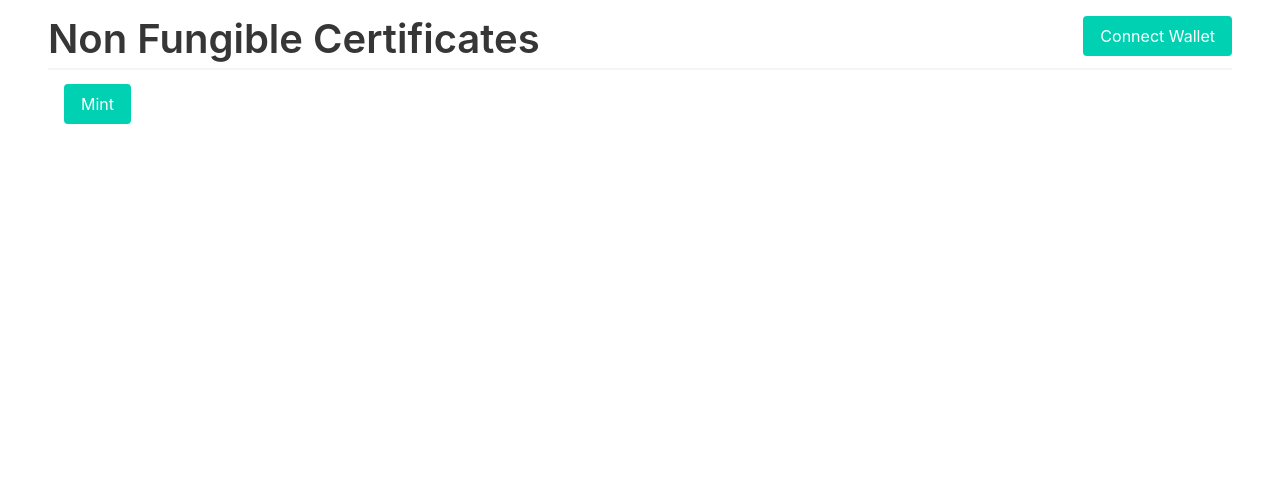
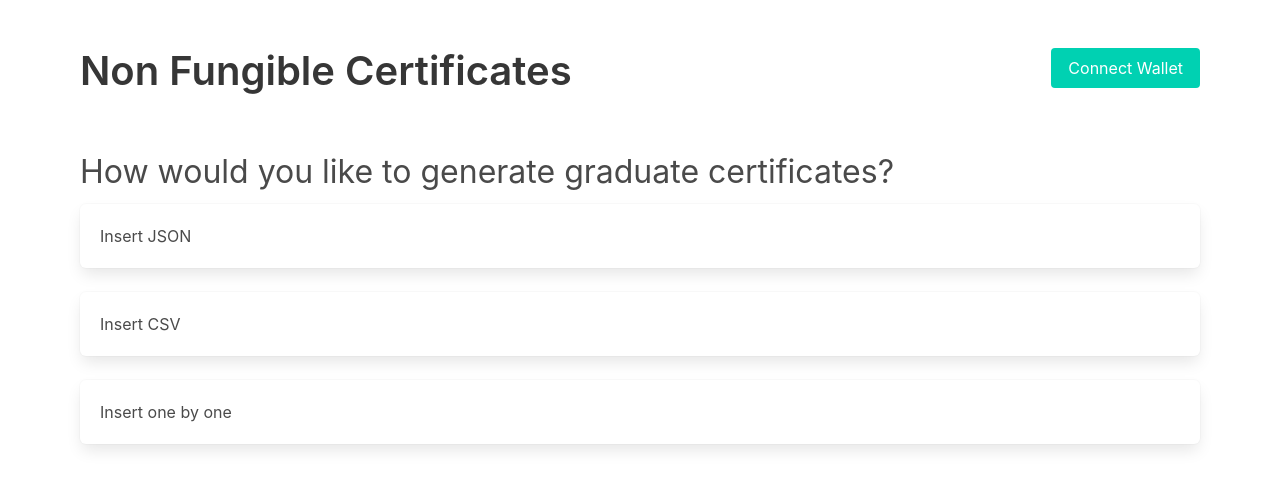
Before and after one commit to RaphaelNdonga/nfc, a Next.js app in the folder nfc/: page / in a window 1280 px wide. Shown: the top 488 px of the page. Built offline with nearby package versions, Linux system fonts and the light colour scheme.

Commit message:
ui changed to include inserting json, csv and one by one

```diff
--- a/nfc/pages/index.js
+++ b/nfc/pages/index.js
@@ -76,7 +76,7 @@ export default function Home() {
         <link rel="icon" href="/favicon.ico" />
       </Head>
       <main>
-        <div className='navbar m-4 has-shadow'>
+        <div className='navbar m-6'>
           <div className='navbar-brand'>
             <h1 className='title is-2'>Non Fungible Certificates</h1>
           </div>
@@ -86,8 +86,17 @@ export default function Home() {
           </div>
 
         </div>
-        <div className='container'>
-          <button className='button is-primary' onClick={mintCertificates}>Mint</button>
+        <div className='container m-6'>
+          <p className='is-size-3 mb-2'>How would you like to generate graduate certificates?</p>
+          <section className='box is-clickable'>
+            <p>Insert JSON</p>
+          </section>
+          <section className='box is-clickable'>
+            <p>Insert CSV</p>
+          </section>
+          <section className='box is-clickable'>
+            <p>Insert one by one</p>
+          </section>
         </div>
 
       </main>
```
